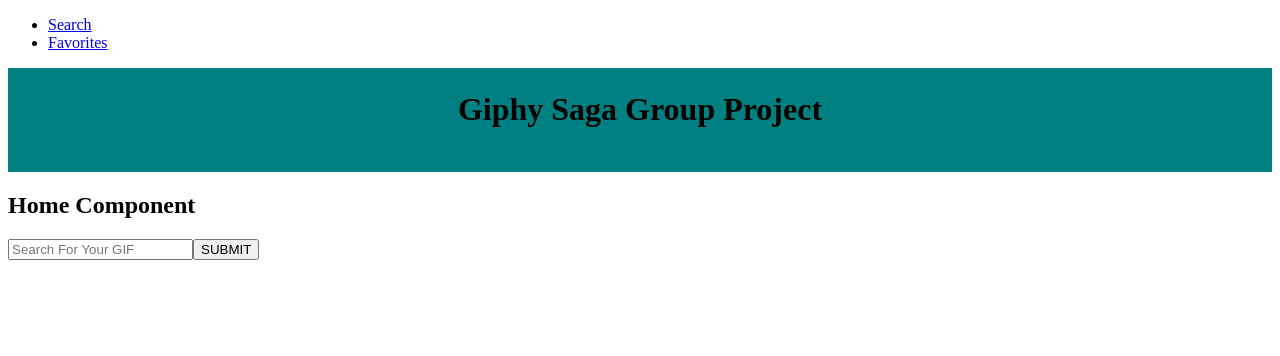
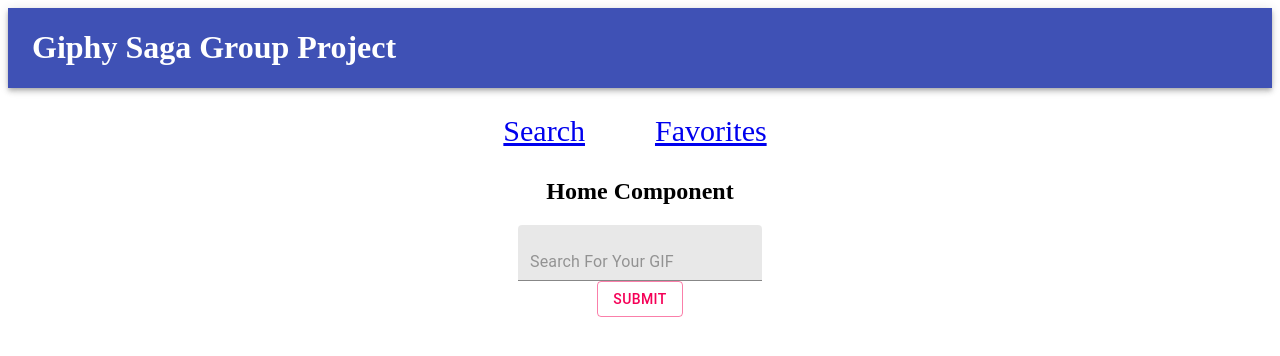
Before and after one commit to michaelodonnell321/group-giphy-saga-project-master, a React (Create React App) app: page /#/ in a window 1280 px wide. Shown: the top 356 px of the page. Built offline with nearby package versions, Linux system fonts and the light colour scheme.

Commit message:
adds some material styling

```diff
--- a/package.json
+++ b/package.json
@@ -4,6 +4,8 @@
   "private": true,
   "proxy": "http://localhost:5000",
   "dependencies": {
+    "@material-ui/core": "^4.3.3",
+    "@material-ui/icons": "^4.2.1",
     "axios": "^0.19.0",
     "body-parser": "^1.18.2",
     "dotenv": "^8.1.0",
@@ -16,7 +18,8 @@
     "react-scripts": "^3.0.1",
     "redux": "^4.0.4",
     "redux-logger": "^3.0.6",
-    "redux-saga": "^1.0.5"
+    "redux-saga": "^1.0.5",
+    "typeface-roboto": "0.0.75"
   },
   "devDependencies": {
     "nodemon": "^1.18.4"
--- a/src/components/App/App.css
+++ b/src/components/App/App.css
@@ -1,3 +1,28 @@
+
+ul {
+    text-align: center;
+}
+
+li {
+    display: inline-block;
+    padding: 10px;
+    margin-right: 50px;
+    font-size:  30px;
+}
+
+.inputDiv {
+    text-align: center;
+}
+
 .renderDiv {
+    margin: 20px;
     display: inline-block;
+    text-align: center;
+    vertical-align: center;
+    width: auto;
+    height: auto;
 }
+
+input {
+    margin: 10px;
+}
--- a/src/components/App/App.js
+++ b/src/components/App/App.js
@@ -2,7 +2,9 @@
 import Header from '../Header/Header';
 import Home from '../Home/Home';
 import {HashRouter as Router, Route, Link} from 'react-router-dom';
-import Favorites from '../Favorites/Favorites'
+import Favorites from '../Favorites/Favorites';
+import NavBar from '../NavBar/NavBar';
+import './App.css';
 
 
 class App extends Component {
@@ -11,6 +13,7 @@
     return (
       <Router>
       <div>
+        <NavBar />
         <ul>
           <li>
             <Link to="/">Search</Link>
--- a/src/components/Header/Header.jsx
+++ b/src/components/Header/Header.jsx
@@ -6,9 +6,9 @@
     render() {
         return (
             <div>
-                <header className="App-header">
-                <h1>Giphy Saga Group Project</h1>
-                </header>
+                {/* <header className="App-header">
+
+                </header> */}
             </div>
         );
     }
--- /dev/null
+++ b/src/components/Home/Home.css
@@ -0,0 +1,3 @@
+TextField {
+    margin: 20px;
+}
--- a/src/components/Home/Home.jsx
+++ b/src/components/Home/Home.jsx
@@ -1,5 +1,7 @@
 import React, {Component} from 'react';
 import {connect} from 'react-redux';
+import {Button, TextField} from '@material-ui/core'
+import './Home.css'
 
 class Home extends Component {
 
@@ -35,9 +37,14 @@
             payload: this.state.item
         })
         console.log(this.state.item)
+        this.setState ({
+            item: '',
+        })
         //pushes us to Favorites page
         //this.props.history.push('/favorites')
     }
+
+
     //dispatching url of favorites to reducer
     handleFavorite = (url) => {
         console.log('in handleFavorite:', url);
@@ -52,16 +59,20 @@
     render() {
         return(
             <div>
+            <div className="inputDiv">
             <h2>Home Component</h2>
-            <input onChange={this.handleChange} type='text' placeholder='Search For Your GIF'/>
-            <button onClick={this.handleClick}>SUBMIT</button>
+            <TextField variant="filled" onChange={this.handleChange} type='text' placeholder='Search For Your GIF'/><br/>
+            <Button variant="outlined" color="secondary" onClick={this.handleClick}>SUBMIT</Button><br/>
+            </div>
+
+            <div className="searchResultDiv">
             {/* loop through the store (mapStateToProps) and render each item onto the DOM in a div */}
                 {this.props.reduxStore.getGifReducer.map(gif => {
                 return (
                     <div className="renderDiv">
-                        <img src={gif.images.fixed_height.url} />
+                        <img src={gif.images.fixed_height.url} /><br/>
                         <button onClick={() => this.handleFavorite(gif.images.fixed_height.url)}>Favorite</button>
-                        {JSON.stringify(gif.images.fixed_height.url)}
+                        {/* {JSON.stringify(gif.images.fixed_height.url)} */}
                     </div>
                 )
 
@@ -69,6 +80,7 @@
 
 
                 {/* {JSON.stringify(this.props.reduxStore.getGifReducer)} */}
+            </div>
             </div>
         )
     }
--- /dev/null
+++ b/src/components/NavBar/NavBar.jsx
@@ -0,0 +1,22 @@
+import React from 'react';
+import AppBar from  '@material-ui/core/AppBar';
+import Toolbar from '@material-ui/core/Toolbar';
+import Typography from '@material-ui/core/Typography';
+
+
+const NavBar = () => {
+    return (
+        <div>
+            <AppBar position="static">
+                <Toolbar>
+                    <Typography variant="title" color="teal">
+                        <h1>Giphy Saga Group Project</h1>
+                    </Typography>
+                </Toolbar>
+            </AppBar>
+        </div>
+    )
+}
+
+
+export default NavBar;
```
Also changed, not shown: 1 other file (tests, documents, lock files or other folders).
